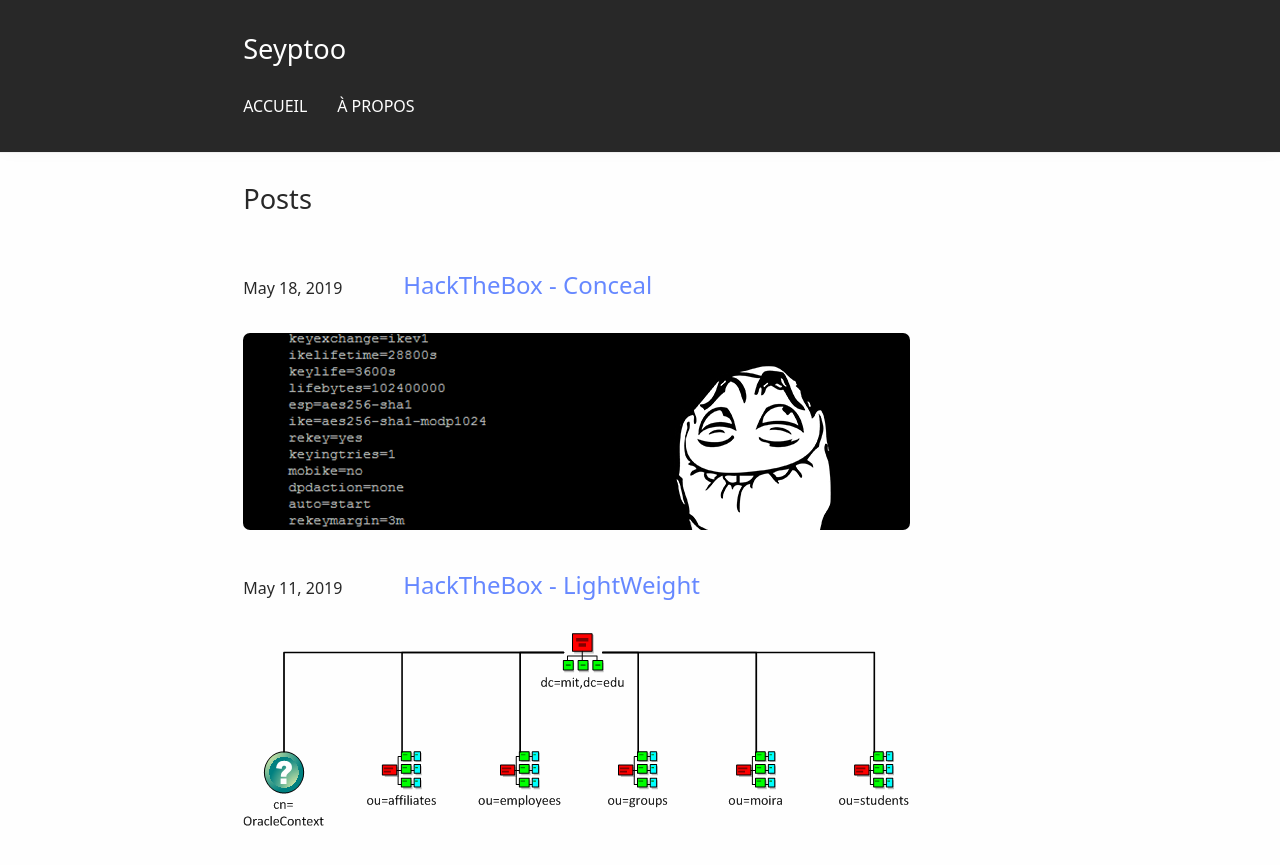
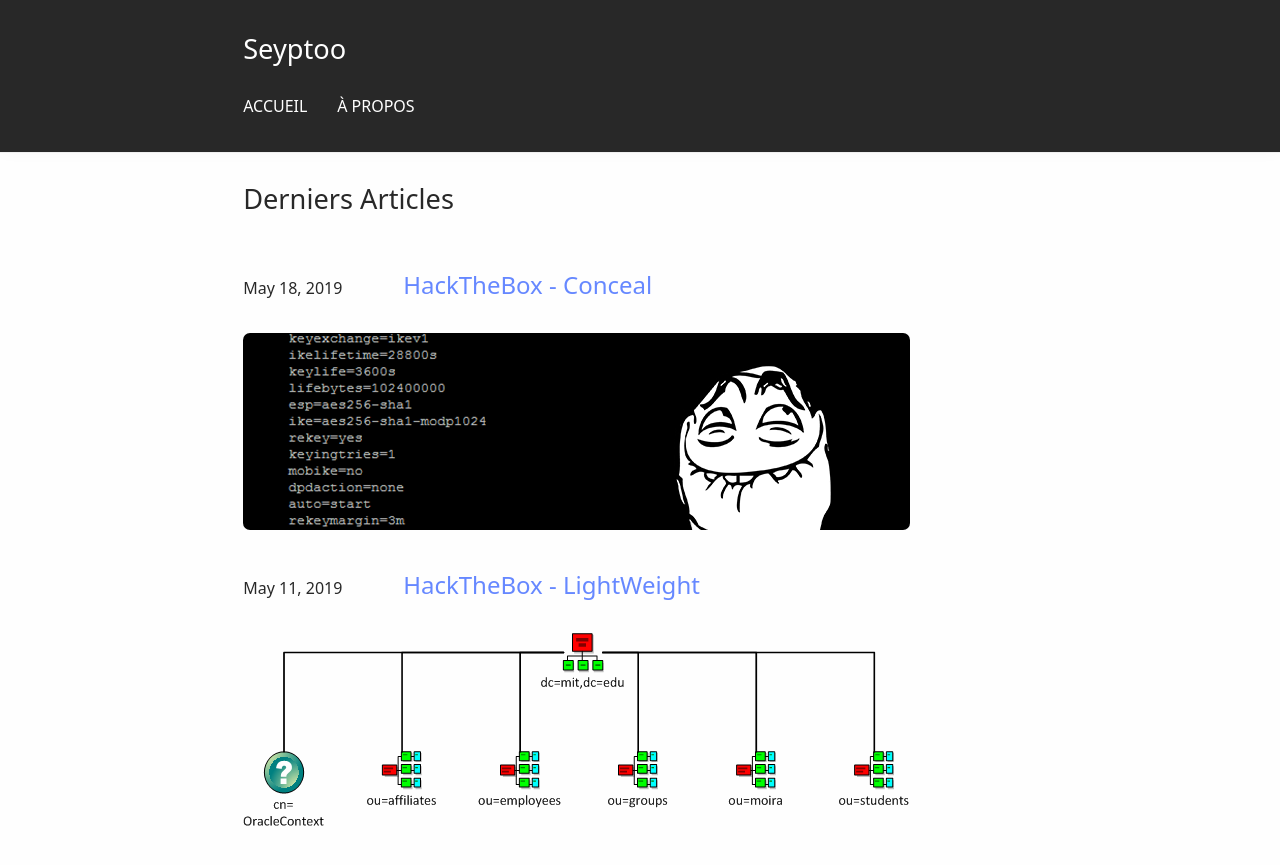
Before and after one commit to Seyptoo/seyptoo.github.io, a Jekyll site: the page built from index.html, in a window 1280 px wide. Shown: the top 865 px of the page. Built offline with Jekyll 4.4.1, drawn with Linux system fonts in a browser that asks for light colours; the list of posts is cut into pages by our own code.

Commit message:
Update home.html

```diff
--- a/_layouts/home.html
+++ b/_layouts/home.html
@@ -28,7 +28,7 @@
 {% else %}
 <article class="archive">
   {{ content }}
-  <header><h1>Posts</h1></header>
+  <header><h1>Derniers Articles</h1></header>
   {% for post in site.posts %}
   {%- assign date_format = site.date_format | default: "%B %d, %Y" -%}
   <div>
```
